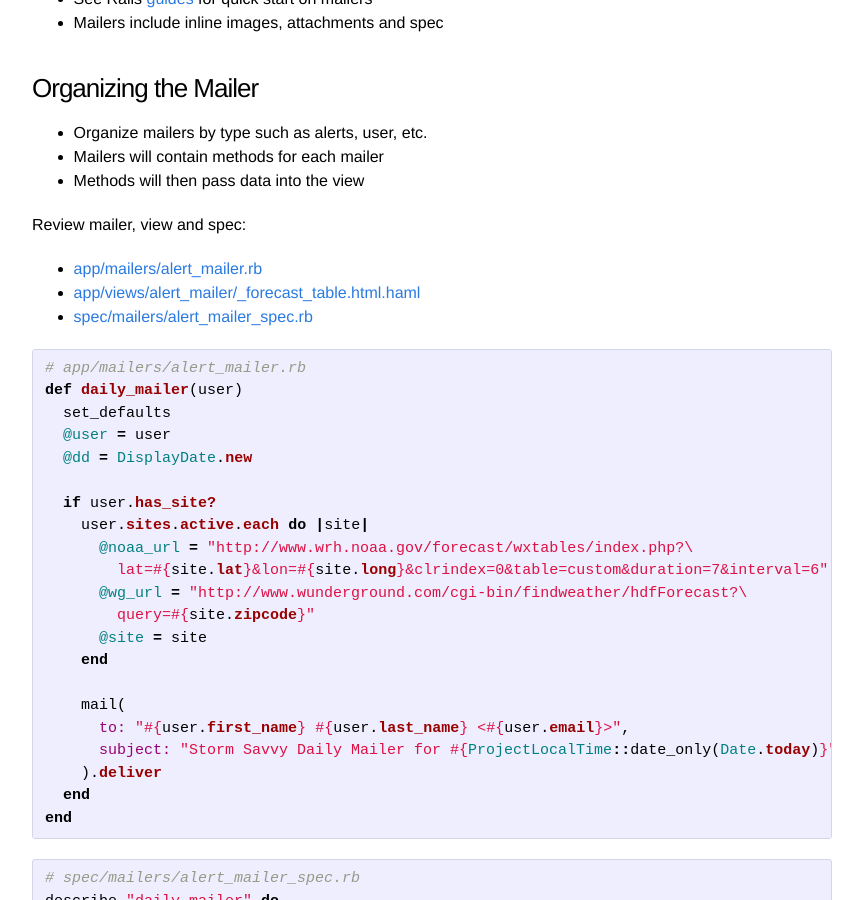
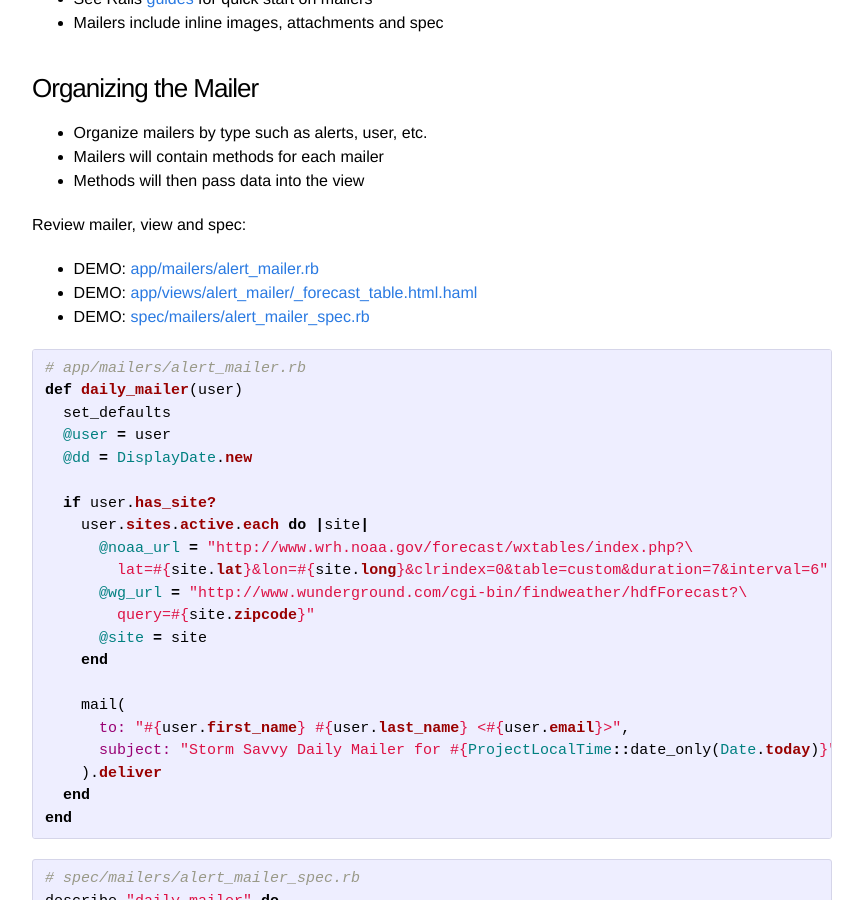
Before and after one commit to stormsavvy/stormsavvy.github.io, a Jekyll site: the page built from _posts/2014-11-20-east-bay-rails-meetup.markdown, in a window 1280 px wide and 900 px high, scrolled down 9222 px. Shown: the whole window, without its empty margins (208-1071 px from the left). Built offline with Jekyll 4.4.1, drawn with Linux system fonts in a browser that asks for light colours.

Commit message:
76663852 final revisions for EBR meetup

```diff
--- a/_posts/2014-11-20-east-bay-rails-meetup.markdown
+++ b/_posts/2014-11-20-east-bay-rails-meetup.markdown
@@ -428,9 +428,9 @@ end
 
 Review mailer, view and spec:
 
-* [app/mailers/alert_mailer.rb][alert]
-* [app/views/alert_mailer/_forecast_table.html.haml][alert_view]
-* [spec/mailers/alert_mailer_spec.rb][alert_spec]
+* DEMO: [app/mailers/alert_mailer.rb][alert]
+* DEMO: [app/views/alert_mailer/_forecast_table.html.haml][alert_view]
+* DEMO: [spec/mailers/alert_mailer_spec.rb][alert_spec]
 
 {% highlight ruby %}
 # app/mailers/alert_mailer.rb
```
